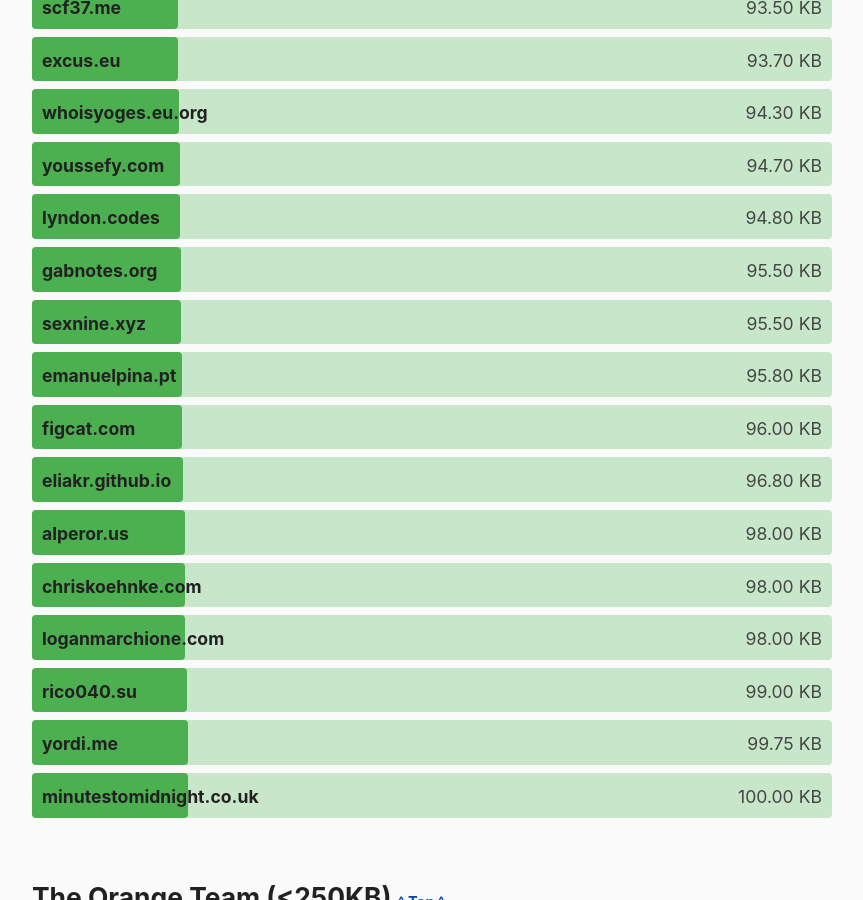
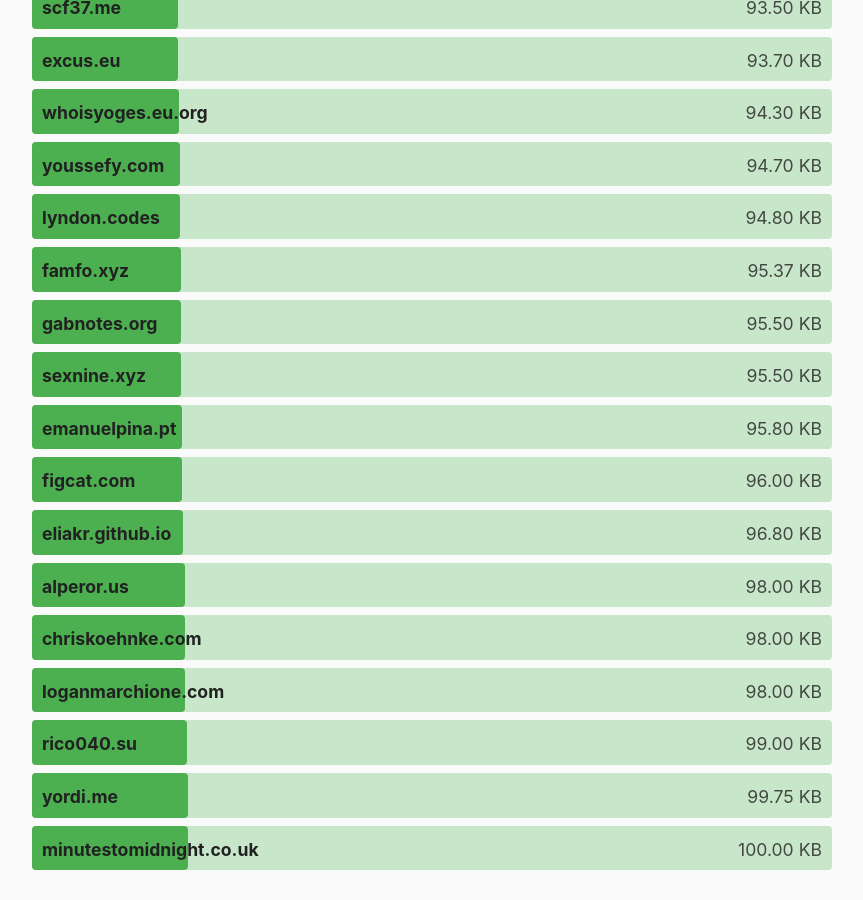
Before and after one commit to kevquirk/512kb.club, a Jekyll site: the page built from index.md, in a window 1280 px wide and 900 px high, scrolled down 25043 px. Shown: the whole window, without its empty margins (208-1071 px from the left). Built offline with Jekyll 4.4.1, drawn with Linux system fonts in a browser that asks for light colours.

Commit message:
Add famfo.xyz

```diff
--- a/_data/sites.yml
+++ b/_data/sites.yml
@@ -1353,6 +1353,11 @@
   size: 378
   last_checked: 2022-03-06
 
+- domain: famfo.xyz
+  url: https://famfo.xyz/
+  size: 95.37
+  last_checked: 2024-06-29
+
 - domain: fanael.github.io
   url: https://fanael.github.io/
   size: 32.8
```
